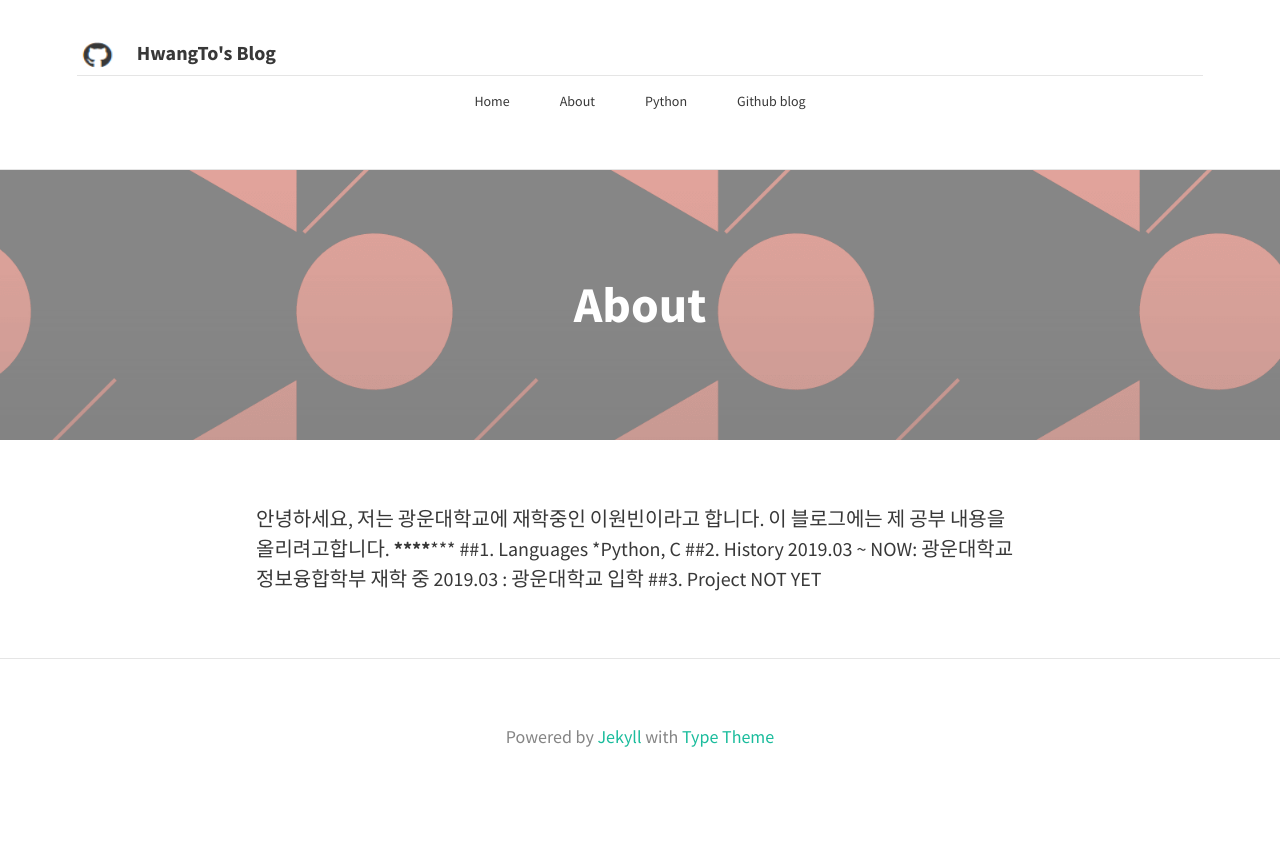
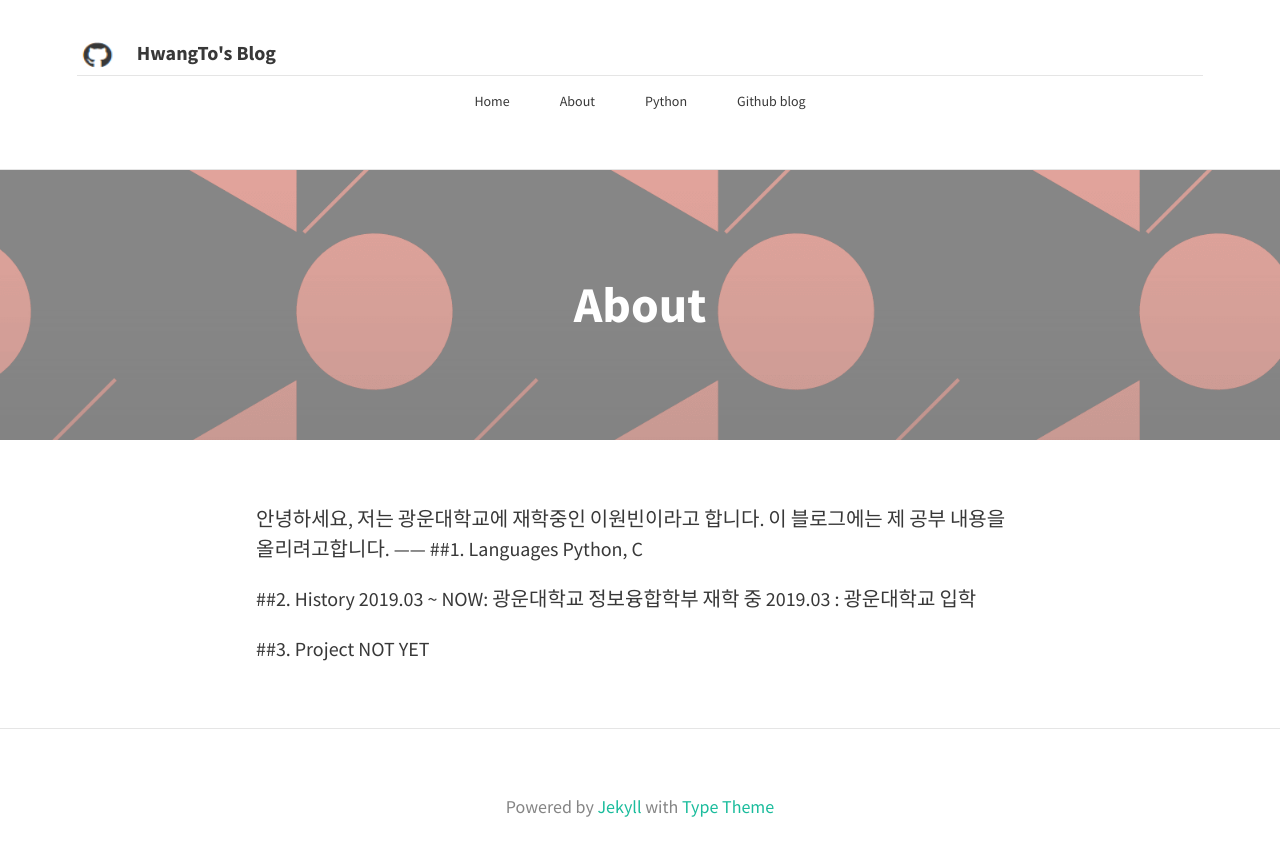
Before and after one commit to HwangToLee/HwangToLee.github.io, a Jekyll site: the page built from about.md, in a window 1280 px wide. Shown: the top 856 px of the page. Built offline with Jekyll 4.4.1, drawn with Linux system fonts in a browser that asks for light colours; nearby versions of some CDN libraries.

```diff
--- a/about.md
+++ b/about.md
@@ -7,11 +7,13 @@ feature-img: "assets/img/sample_feature_img_2.png"
 
 안녕하세요, 저는 광운대학교에 재학중인 이원빈이라고 합니다.
 이 블로그에는 제 공부 내용을 올리려고합니다.
-***************
+------
 ##1. Languages
-*Python, C
+Python, C
+
 ##2. History
 2019.03 ~ NOW: 광운대학교 정보융합학부 재학 중
 2019.03 : 광운대학교 입학
+
 ##3. Project
 NOT YET
```
